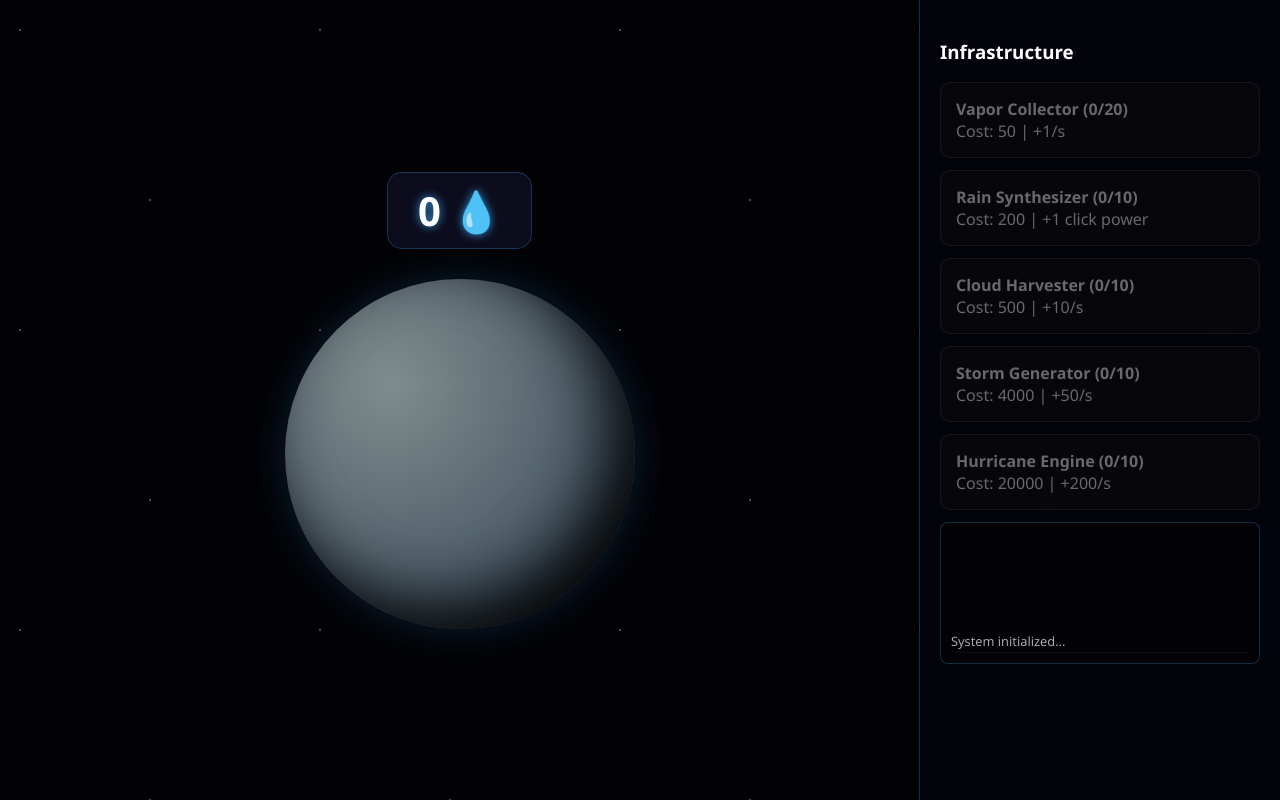
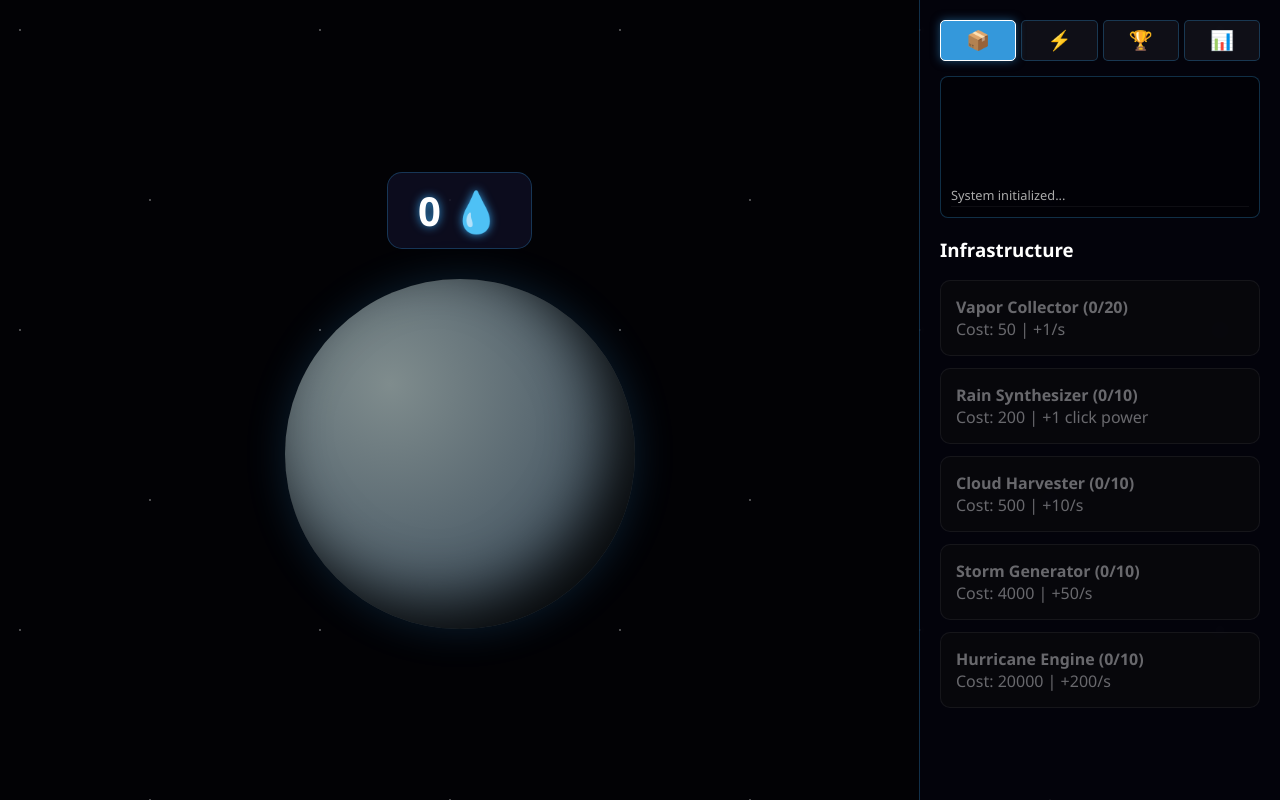
Before and after one commit to xadoqu/clicker-project, a plain HTML site: page index.html in a window 1280 px wide. Drawn offline with Linux system fonts and the light colour scheme.

Commit message:
tab system

```diff
--- a/index.html
+++ b/index.html
@@ -15,10 +15,31 @@
             <div id="planet" class="planet"></div>
         </main>
         <aside class="side-panel">
-            <h3 class="panel-title">Infrastructure</h3>
-            <div id="buildings-list"></div>
+            <nav class="tabs-nav">
+                <button class="tab-btn active" onclick="switchTab('infra')">📦</button>
+                <button class="tab-btn" onclick="switchTab('upgrades')">⚡</button>
+                <button class="tab-btn" onclick="switchTab('achievements')">🏆</button>
+                <button class="tab-btn" onclick="switchTab('stats')">📊</button>
+            </nav>
             <div class="event-log" id="event-log">
                 <div class="log-entry">System initialized...</div>
+            </div>
+            <div id="infra-tab" class="tab-content active">
+                <h3 class="panel-title">Infrastructure</h3>
+                <div id="buildings-list"></div>
+            </div>
+
+            <div id="upgrades-tab" class="tab-content">
+                <h3 class="panel-title">Upgrades</h3>
+                <p style="text-align:center; color: #666;">Research in progress...</p>
+            </div>
+            <div id="achievements-tab" class="tab-content">
+                <h3 class="panel-title">Achievements</h3>
+                <p style="text-align:center; color: #666;">No medals yet...</p>
+            </div>
+            <div id="stats-tab" class="tab-content">
+                <h3 class="panel-title">Statistics</h3>
+                <div id="stats-content" class="shop-item"></div>
             </div>
         </aside>
     </div>
--- a/script.js
+++ b/script.js
@@ -197,3 +197,17 @@ function tick() {
 }
 
 setInterval(tick, 1000);
+
+function switchTab(tabName) {
+  document
+    .querySelectorAll(".tab-btn")
+    .forEach((btn) => btn.classList.remove("active"));
+  document
+    .querySelectorAll(".tab-content")
+    .forEach((content) => content.classList.remove("active"));
+
+  event.currentTarget.classList.add("active");
+  document.getElementById(`${tabName}-tab`).classList.add("active");
+
+  render();
+}
--- a/style.css
+++ b/style.css
@@ -122,3 +122,41 @@ body {
 .log-entry.success {
     color: #4fb9ff;
 }
+
+
+.tabs-nav {
+    display: flex;
+    gap: 5px;
+    margin-bottom: 15px;
+}
+
+.tab-btn {
+    flex: 1;
+    background: rgba(255, 255, 255, 0.05);
+    border: 1px solid var(--border);
+    border-radius: 5px;
+    color: white;
+    padding: 8px;
+    cursor: pointer;
+    transition: 0.3s;
+    font-size: 1.2rem;
+}
+
+.tab-btn:hover {
+    background: rgba(52, 152, 219, 0.2);
+}
+
+.tab-btn.active {
+    background: var(--water);
+    border-color: #fff;
+    box-shadow: 0 0 10px rgba(52, 152, 219, 0.5);
+}
+
+
+.tab-content {
+    display: none;
+}
+
+.tab-content.active {
+    display: block;
+}
```
